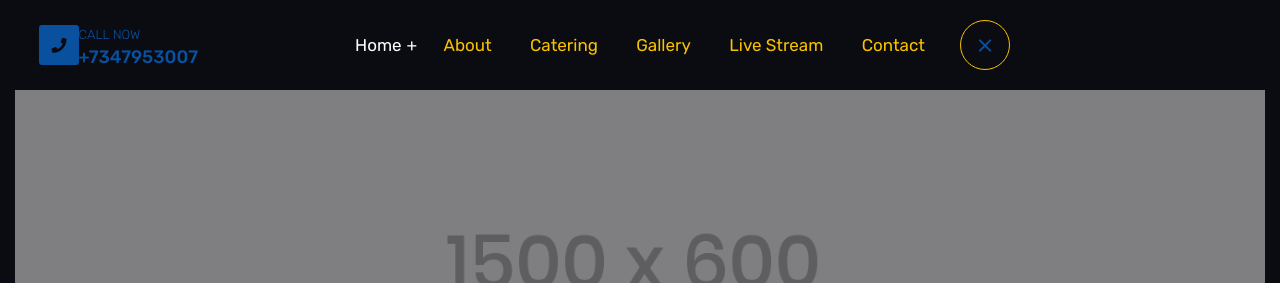
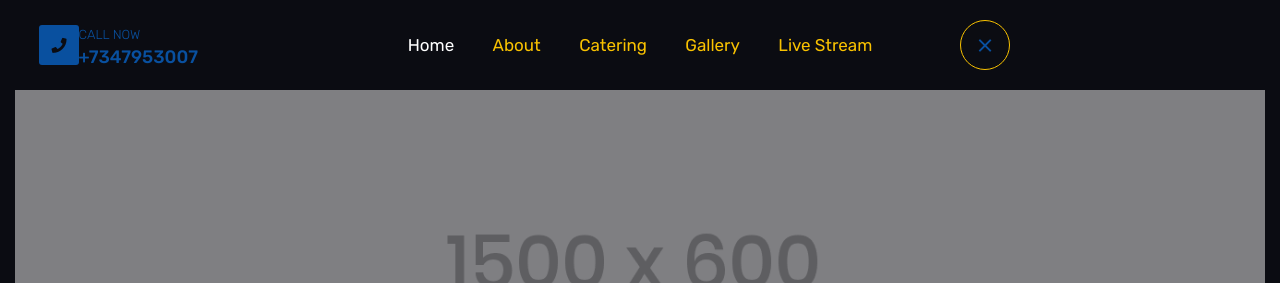
Before and after one commit to iamjuli3n/ThinBlueBBQ, a plain HTML site: page placeholder/menu.html in a window 1280 px wide. Both pictures are taken after a click on the element 640 px from the left and 131 px from the top of the page. Shown: the top 283 px of the page. Drawn offline with Linux system fonts and the light colour scheme; some packages are replaced by stand-ins of ours.

Commit message:
Update menu.html
fixed navi on menu

```diff
--- a/placeholder/menu.html
+++ b/placeholder/menu.html
@@ -88,13 +88,9 @@
             <div class="main-menu">
               <div class="stellarnav">
                 <ul class="navbarmneuclass">
-                  <li class="current"><a href="#">Home</a>
-                    <ul>
-                      <li><a href="index.html">Home Page 1</a>
-                      </li>
-                      <li><a href="index2.html">Home Page 2</a>
-                      </li>
-                    </ul>
+                  <li class="current">
+                    <a href="index.html">Home</a>
+
                   </li>
                   <li>
                     <a href="about.html">About</a>
@@ -103,11 +99,8 @@
                   <li><a href="menu.html">Catering</a></li>
                   <li>
 
-                  <li><a href="gallery.html">Gallery</a></li>
+                  <li><a href="#gallery">Gallery</a></li>
                   <li><a href="#gallery">Live Stream</a></li>
-                  <li>
-                    <a href="contact.html">Contact</a>
-                  </li>
                   <!--
                   <li>  <a href="#">Pages</a>
                     <ul>
```
